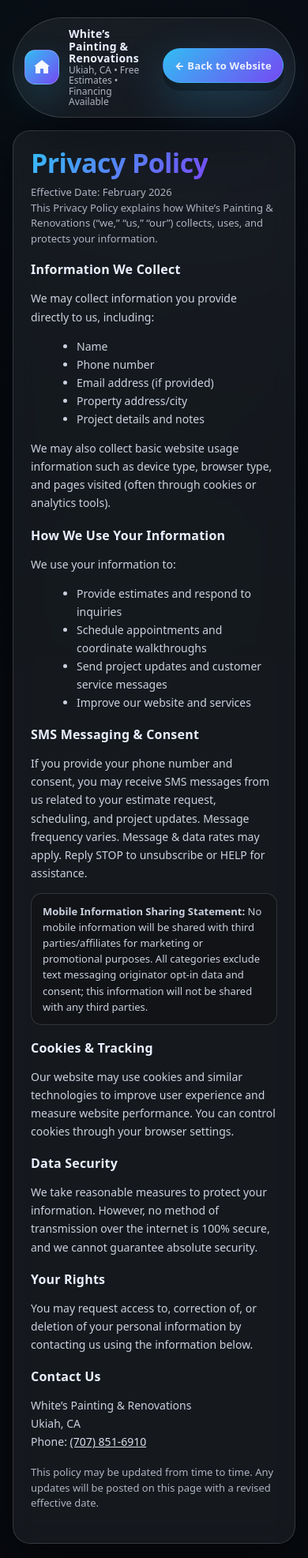
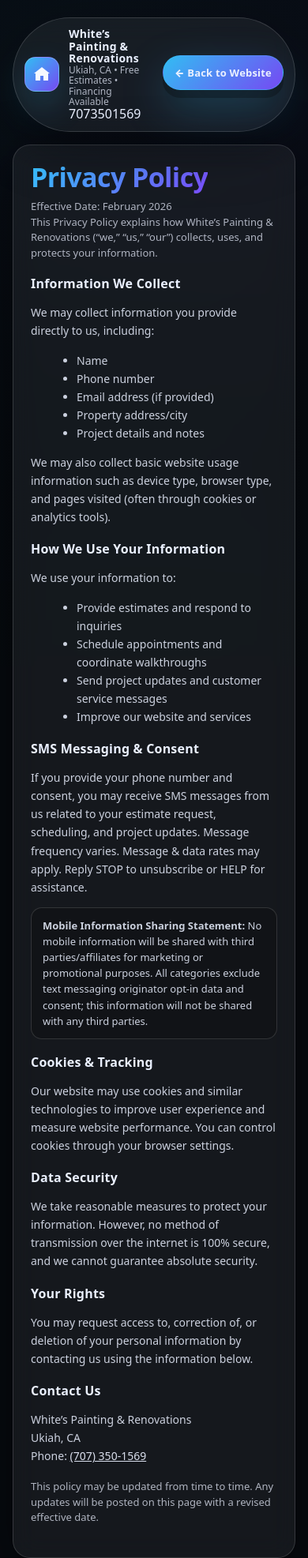
Before and after one commit to Nathonwhite1/sally-ai, a FastAPI app: page /privacy-policy in a window 390 px wide. Shown: the top 1973 px of the page at 79% size. Run offline with FastAPI, Linux system fonts and the light colour scheme.

Commit message:
Update phone number in privacy policy and terms

```diff
--- a/app/templates/privacy-policy.html
+++ b/app/templates/privacy-policy.html
@@ -193,7 +193,7 @@
         </div>
         <div class="title">
           <strong>White’s Painting & Renovations</strong>
-          <span>Ukiah, CA • Free Estimates • Financing Available</span>
+          <span>Ukiah, CA • Free Estimates • Financing Available</span>7073501569
         </div>
       </div>
 
@@ -258,7 +258,7 @@
       <p>
         White’s Painting &amp; Renovations<br/>
         Ukiah, CA<br/>
-        Phone: <a href="tel:+17078516910">(707) 851-6910</a>
+        Phone: <a href="tel:+17073501569">(707) 350-1569</a>
       </p>
 
       <p class="meta" style="margin-top:18px;">
--- a/app/templates/terms-and-conditions.html
+++ b/app/templates/terms-and-conditions.html
@@ -230,7 +230,7 @@
         For help, contact:<br/>
         White’s Painting &amp; Renovations<br/>
         Ukiah, CA<br/>
-        Phone: <a href="tel:+17078516910">(707) 851-6910</a>
+        Phone: <a href="tel:+17073501569">(707) 350-1569</a>
       </p>
 
       <h2>Age Restriction (18+)</h2>
```
